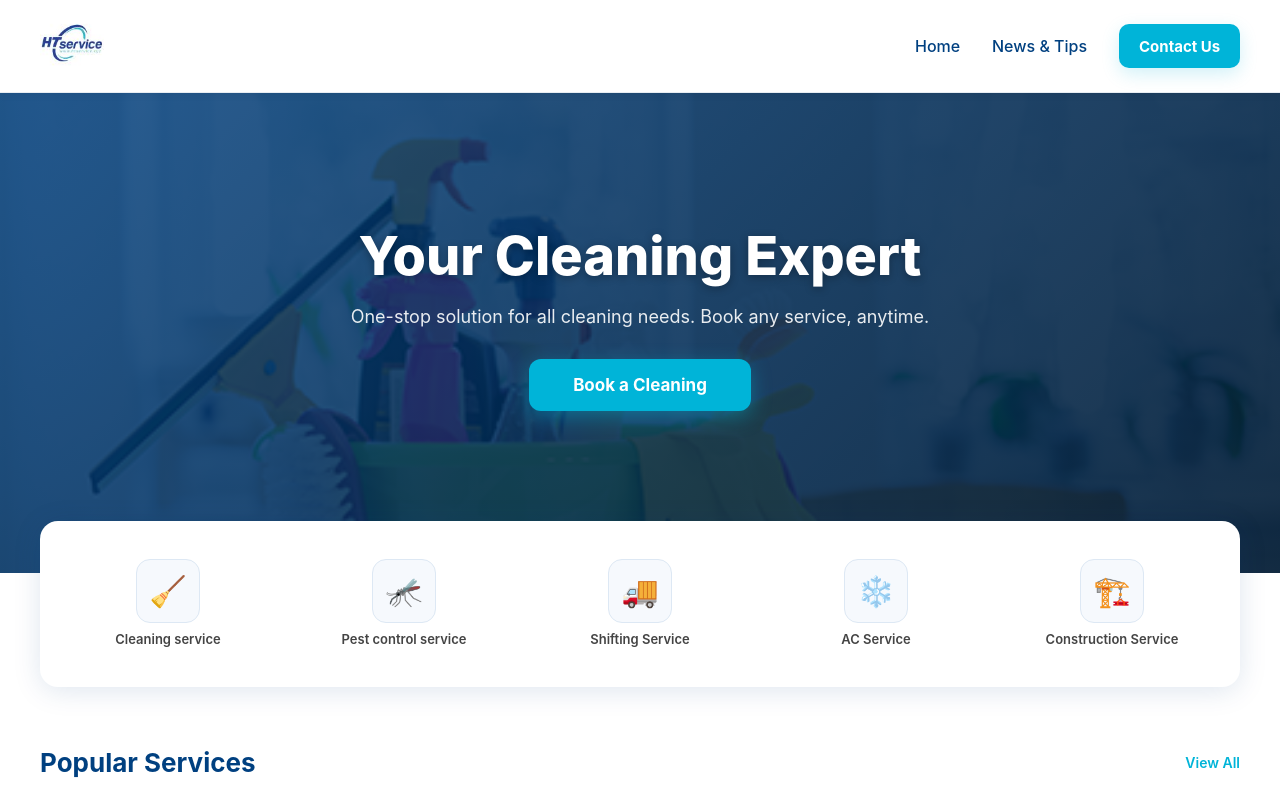
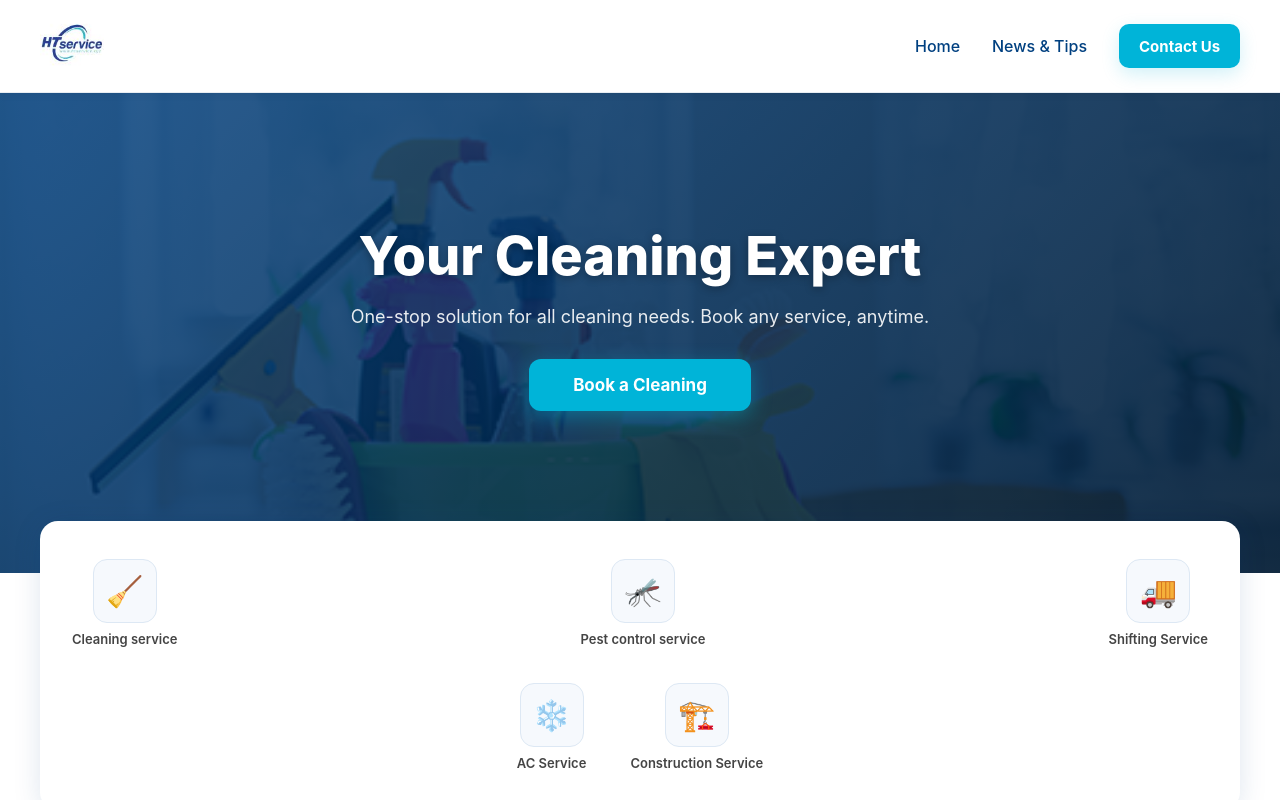
Before and after one commit to RetroRabiul/HTService, a Next.js app: page / in a window 1280 px wide. Shown: the top 800 px of the page. Built offline with nearby package versions, Linux system fonts and the light colour scheme.

Commit message:
Layout: show categories as 3 on top and 2 centered below; add row styles

```diff
--- a/pages/index.js
+++ b/pages/index.js
@@ -98,12 +98,22 @@ export default function Home() {
         {/* Category Tiles */}
         <div className={styles.categoriesWrap}>
           <div className={styles.categoriesGrid}>
-            {categories.map(({ icon, label }) => (
-              <div key={label} className={styles.categoryTile}>
-                <div className={styles.categoryIcon}>{icon}</div>
-                <span className={styles.categoryLabel}>{label}</span>
-              </div>
-            ))}
+            <div className={styles.categoriesRow}>
+              {categories.slice(0, 3).map(({ icon, label }) => (
+                <div key={label} className={styles.categoryTile}>
+                  <div className={styles.categoryIcon}>{icon}</div>
+                  <span className={styles.categoryLabel}>{label}</span>
+                </div>
+              ))}
+            </div>
+            <div className={`${styles.categoriesRow} ${styles.centerRow}`}>
+              {categories.slice(3).map(({ icon, label }) => (
+                <div key={label} className={styles.categoryTile}>
+                  <div className={styles.categoryIcon}>{icon}</div>
+                  <span className={styles.categoryLabel}>{label}</span>
+                </div>
+              ))}
+            </div>
           </div>
         </div>
 
--- a/styles/Home.module.css
+++ b/styles/Home.module.css
@@ -140,7 +140,9 @@
   position: relative;
   z-index: 10;
 }
-.categoriesGrid { display: grid; grid-template-columns: repeat(5, 1fr); gap: 18px 28px; justify-items: center; align-items: center; }
+.categoriesGrid { display: flex; flex-direction: column; gap: 14px; }
+.categoriesRow { display: flex; gap: 18px 28px; justify-content: space-between; align-items: center; }
+.centerRow { justify-content: center; gap: 28px; }
 .categoryTile { display:flex; flex-direction:column; align-items:center; gap:8px; cursor:pointer; padding:10px 8px; border-radius:10px; transition: background 0.2s, transform 0.12s; }
 .categoryTile:hover { background: #f0f6ff; }
 .categoryIcon { width:64px; height:64px; border-radius:14px; border:1.5px solid #dde8f4; display:flex; align-items:center; justify-content:center; font-size:30px; background:#f6f9fd; transition: border-color 0.2s, box-shadow 0.2s, transform 0.12s; }
```
